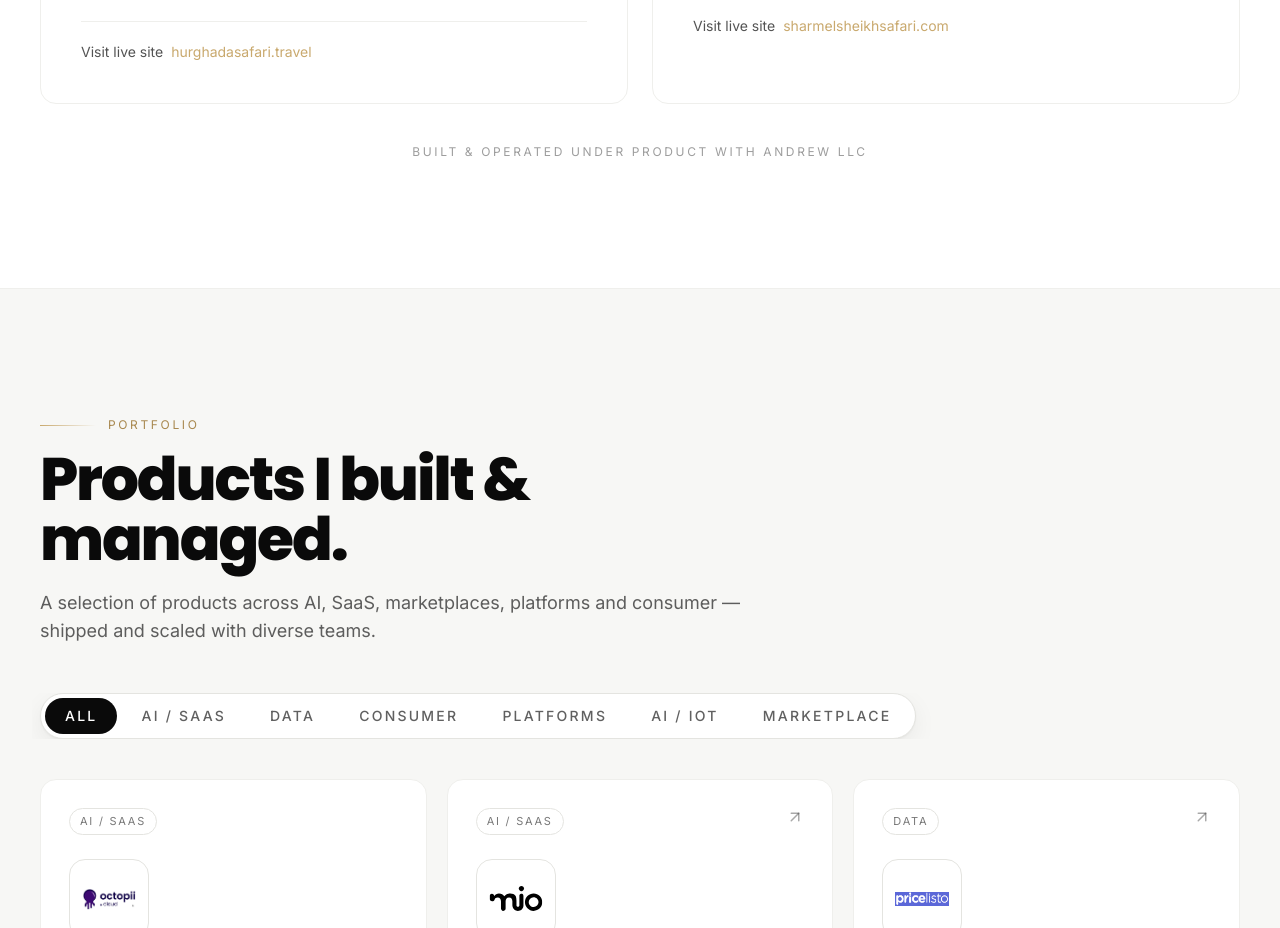
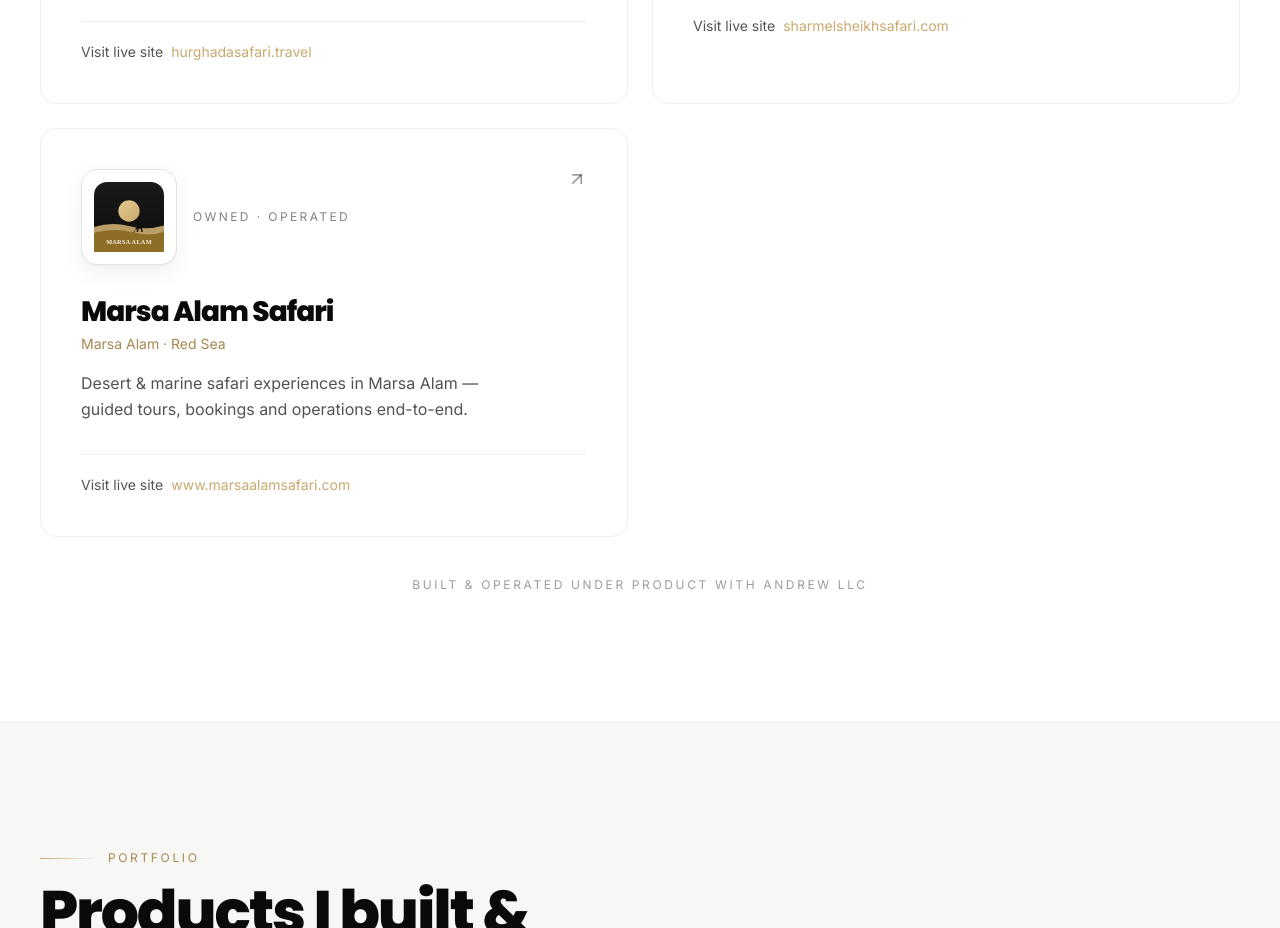
Before and after one commit to andrewnady/productwithandrew, a Next.js app: page / in a window 1280 px wide. Shown: the part 2820-3748 px from the top of the page. Built offline with nearby package versions, Linux system fonts and the light colour scheme.

Commit message:
Add Marsa Alam Safari to owned products and product schema
Co-Authored-By: Claude Opus 4.8 <noreply@anthropic.com>
Claude-Session: https://claude.ai/code/session_01Wiwg6PNYViLjXMQrtYhCih

```diff
--- a/app/layout.tsx
+++ b/app/layout.tsx
@@ -179,13 +179,14 @@ const jsonLd = {
       itemListElement: [
         { "@type": "ListItem", position: 1, name: "Hurghada Safari", url: "https://hurghadasafari.travel" },
         { "@type": "ListItem", position: 2, name: "Sharm El Sheikh Safari", url: "https://sharmelsheikhsafari.com" },
-        { "@type": "ListItem", position: 3, name: "Mio", url: "https://askmio.co" },
-        { "@type": "ListItem", position: 4, name: "Pricelisto", url: "https://pricelisto.com" },
-        { "@type": "ListItem", position: 5, name: "Balkanza", url: "https://balkanza.com" },
-        { "@type": "ListItem", position: 6, name: "Gymdues", url: "http://gymdues.com" },
-        { "@type": "ListItem", position: 7, name: "Engaz HR", url: "https://engazhr.com" },
-        { "@type": "ListItem", position: 8, name: "Smart Poultry", url: "https://smartpoultry.ai" },
-        { "@type": "ListItem", position: 9, name: "Tuwayq", url: "https://tuwayq.com" },
+        { "@type": "ListItem", position: 3, name: "Marsa Alam Safari", url: "https://www.marsaalamsafari.com" },
+        { "@type": "ListItem", position: 4, name: "Mio", url: "https://askmio.co" },
+        { "@type": "ListItem", position: 5, name: "Pricelisto", url: "https://pricelisto.com" },
+        { "@type": "ListItem", position: 6, name: "Balkanza", url: "https://balkanza.com" },
+        { "@type": "ListItem", position: 7, name: "Gymdues", url: "http://gymdues.com" },
+        { "@type": "ListItem", position: 8, name: "Engaz HR", url: "https://engazhr.com" },
+        { "@type": "ListItem", position: 9, name: "Smart Poultry", url: "https://smartpoultry.ai" },
+        { "@type": "ListItem", position: 10, name: "Tuwayq", url: "https://tuwayq.com" },
       ],
     },
   ],
--- a/components/OwnedProducts.tsx
+++ b/components/OwnedProducts.tsx
@@ -21,6 +21,14 @@ const owned = [
     blurb:
       "End-to-end adventure tourism brand connecting visitors to curated experiences in Sharm El Sheikh.",
     logo: "/logos/sharm-safari.png",
+  },
+  {
+    name: "Marsa Alam Safari",
+    href: "https://www.marsaalamsafari.com",
+    region: "Marsa Alam · Red Sea",
+    blurb:
+      "Desert & marine safari experiences in Marsa Alam — guided tours, bookings and operations end-to-end.",
+    logo: "/logos/marsa-alam-safari.svg",
   },
 ];
 
```
Also changed, not shown: public/logos/marsa-alam-safari.svg (added).
